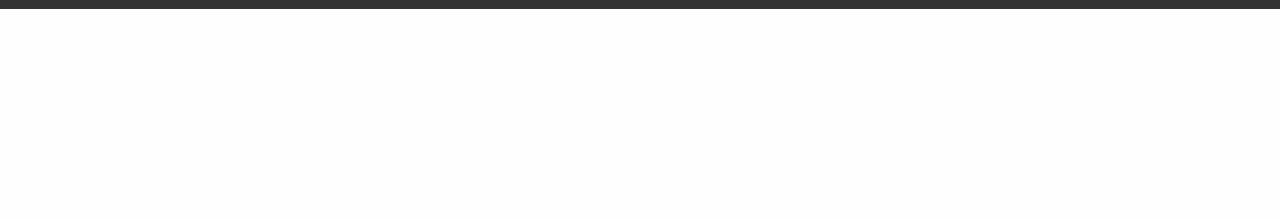
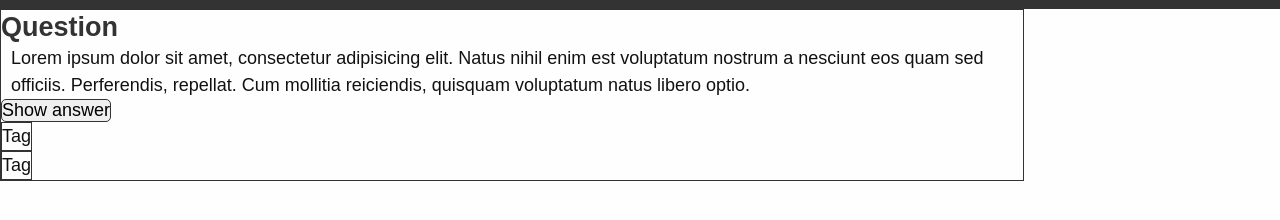
Before and after one commit to Tim-Pet/quiz-app, a website built with Vite: page src/index.html in a window 1280 px wide. Shown: the part 40-260 px from the top of the page. Built offline with nearby package versions, Linux system fonts and the light colour scheme.

Commit message:
Basic quiz-card-component

```diff
--- a/src/index.html
+++ b/src/index.html
@@ -11,5 +11,20 @@
     <header class="app-header">
       <h1 class="app-header__heading">Quiz App</h1>
     </header>
+
+    <section class="quiz-card">
+      <h2 class="quiz-card__heading">Question</h2>
+      <p class="quiz-card__question">
+        Lorem ipsum dolor sit amet, consectetur adipisicing elit. Natus nihil
+        enim est voluptatum nostrum a nesciunt eos quam sed officiis.
+        Perferendis, repellat. Cum mollitia reiciendis, quisquam voluptatum
+        natus libero optio.
+      </p>
+      <button class="quiz-card__btn flex">Show answer</button>
+      <ul class="quiz-card__tags d-flex">
+        <li class="quiz-card__tag">Tag</li>
+        <li class="quiz-card__tag">Tag</li>
+      </ul>
+    </section>
   </body>
 </html>
--- a/src/styles/_base.css
+++ b/src/styles/_base.css
@@ -1,5 +1,7 @@
 * {
   box-sizing: border-box;
+  margin: 0;
+  padding: 0;
 }
 
 body {
--- a/src/styles/_utility.css
+++ b/src/styles/_utility.css
@@ -5,3 +5,27 @@
 .m0 {
   margin: 0 !important;
 }
+
+.m-auto {
+  margin: auto;
+}
+
+.flex {
+  display: flex;
+}
+
+.flex-center {
+  justify-content: center;
+}
+
+.flex-around {
+  justify-content: space-around;
+}
+
+.flex-wrap {
+  flex-wrap: wrap;
+}
+
+.flex-nowrap {
+  flex-wrap: nowrap;
+}
--- /dev/null
+++ b/src/styles/quiz-card/quiz-card.css
@@ -0,0 +1,22 @@
+.quiz-card {
+  border: 1px solid var(--color-primary);
+  width: 80%;
+}
+.quiz-card__heading {
+  color: var(--color-primary);
+}
+.quiz-card__question {
+  padding-left: 10px;
+  padding-right: 10px;
+}
+.quiz-card__btn {
+  border: 1px solid var(--color-primary);
+  border-radius: 5px;
+}
+.quiz-card__tags {
+  list-style: none;
+}
+.quiz-card__tag {
+  border: 1px solid var(--color-primary);
+  width: fit-content;
+}
--- a/src/styles/styles.css
+++ b/src/styles/styles.css
@@ -2,3 +2,4 @@
 @import './_base.css';
 @import './_utility.css';
 @import './app-header/app-header.css';
+@import './quiz-card/quiz-card.css';
```
Also changed, not shown: src/styles/quiz-card/quiz-card.html (added, +13 -0 lines), src/styles/quiz-card/quiz-card.stories.js (added, +7 -0 lines), 1 other file.
